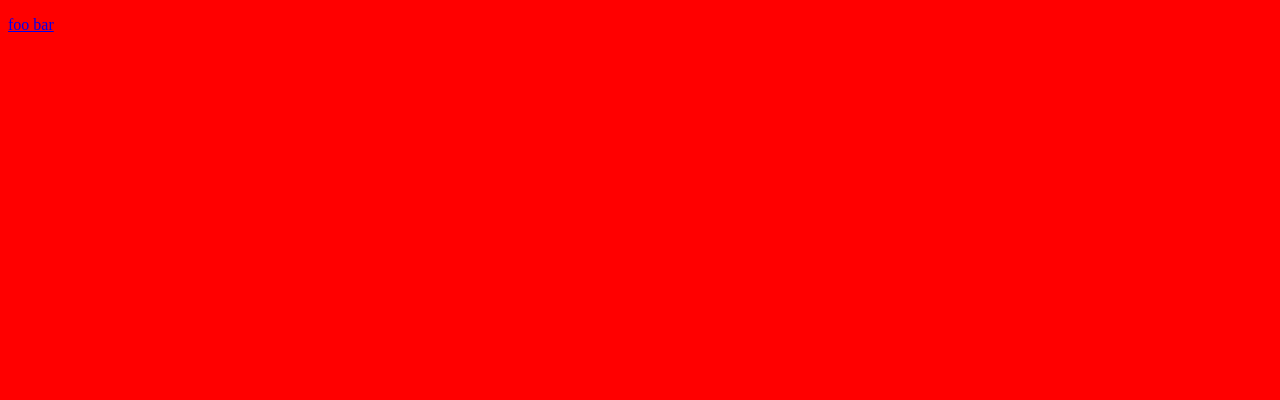
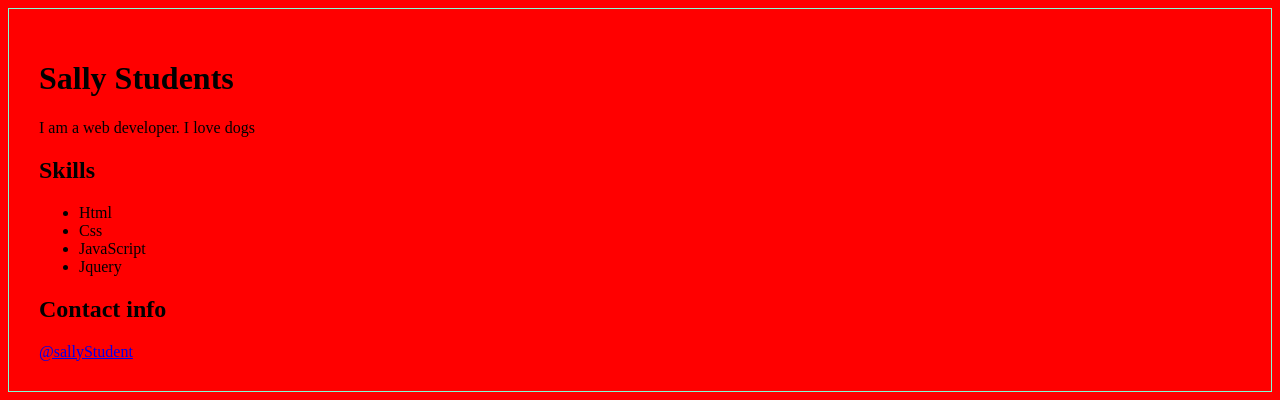
Before and after one commit to AnithaBoddu/About-me, a plain HTML site: page index.html in a window 1280 px wide. Drawn offline with Linux system fonts and the light colour scheme.

Commit message:
Correcting the contents of index.html

```diff
--- a/index.html
+++ b/index.html
@@ -5,6 +5,16 @@
 	<link rel="stylesheet" type="text/css" href="main.css">
 </head>
 <body>
-<p><a href="https://thinkful.com">foo bar</a></p>
+<h1>Sally Students</h1>
+<p>I am a web developer. I love dogs</p>
+<h2>Skills</h2>
+<ul>
+<li>Html</li>
+<li>Css</li>
+<li>JavaScript</li>
+<li>Jquery</li>
+</ul>
+<h2>Contact info</h2>
+<a href="https://twitter/sallystudent">@sallyStudent</a>
 </body>
 </html>
--- a/main.css
+++ b/main.css
@@ -1,4 +1,6 @@
 body {
 
 	background-color: red;
+	border: 1px solid aquamarine;
+	padding: 30px;
 }
```
